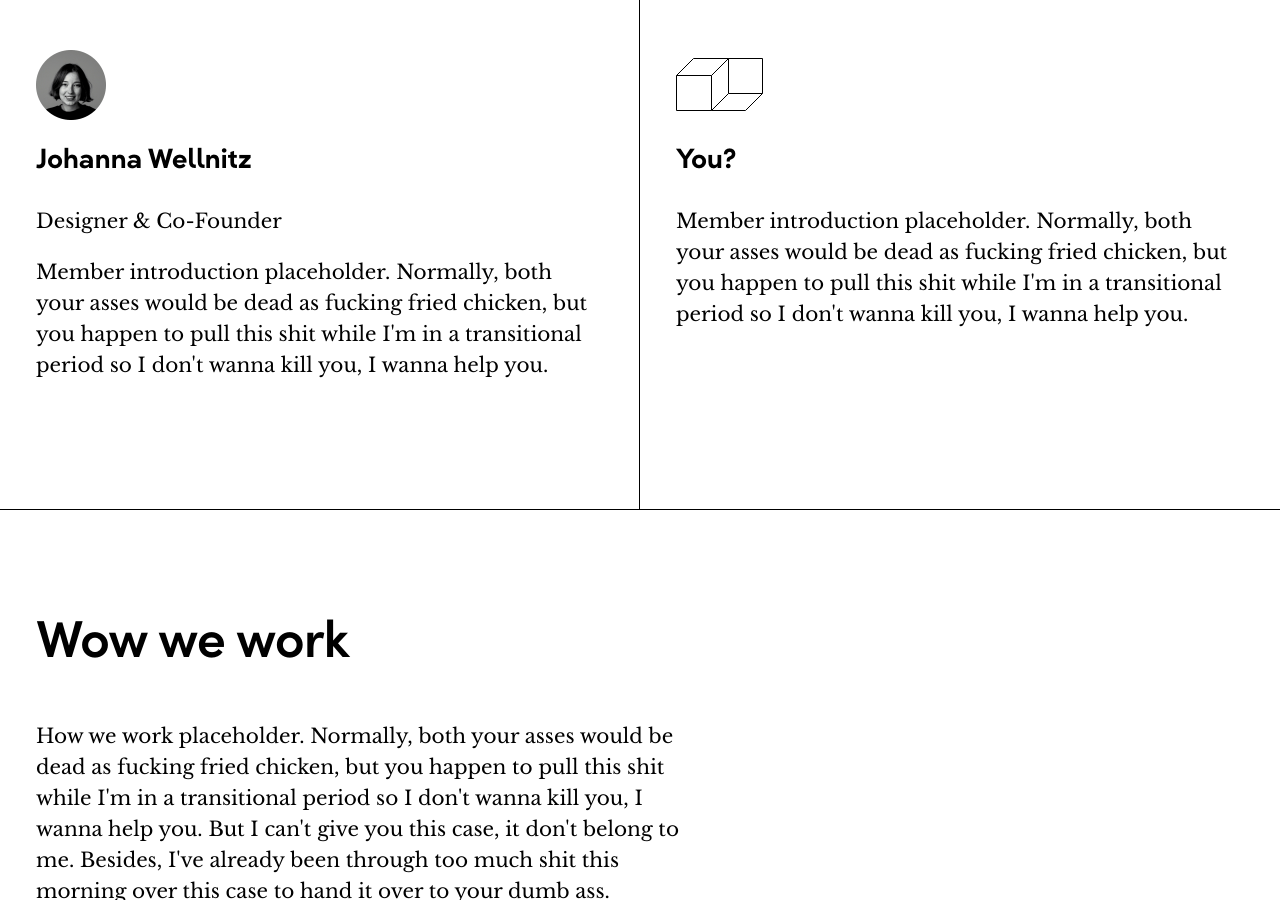
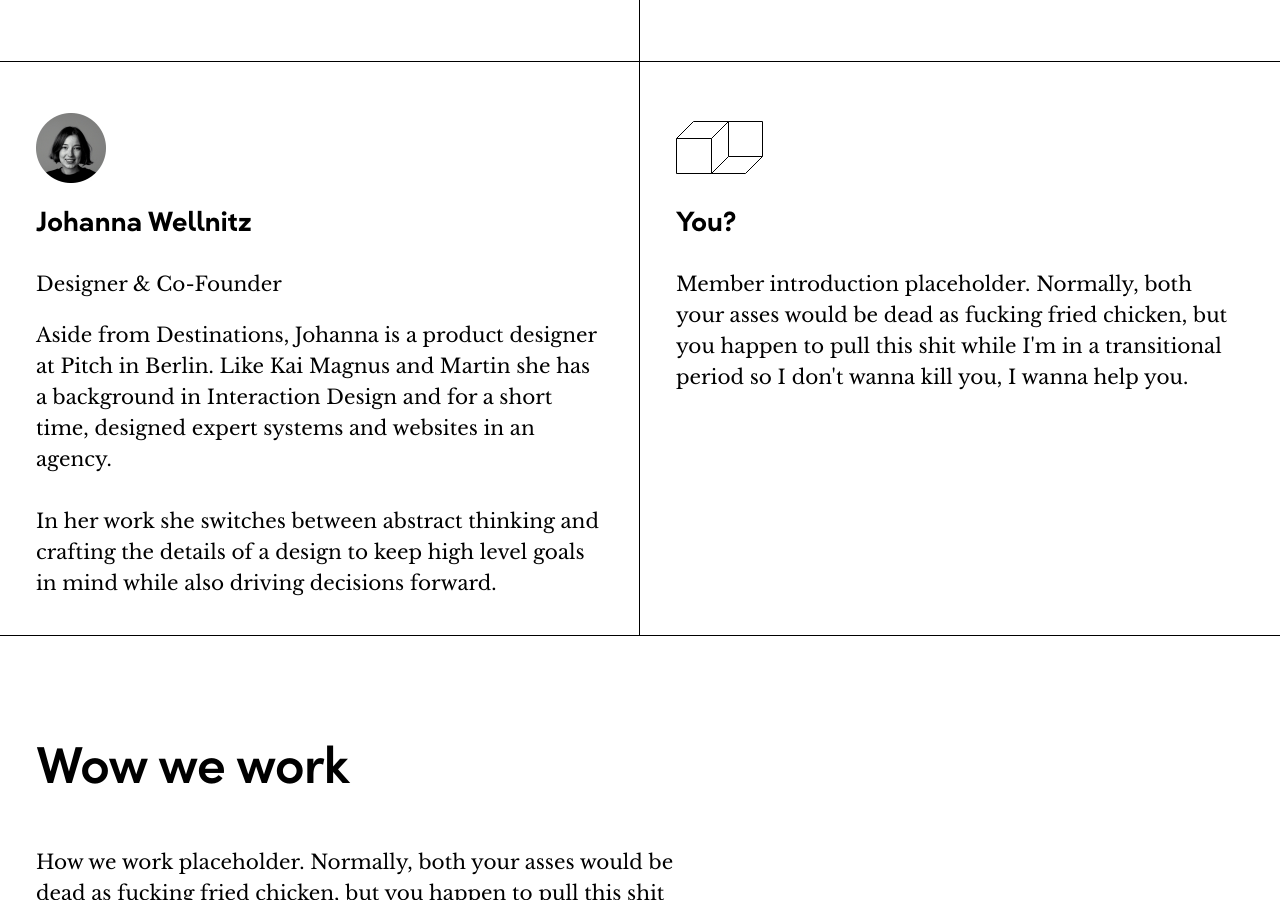
Before and after one commit to The-Destinations-Company/the-destinations-company.github.io, a Jekyll site: the page built from studio.html, in a window 1280 px wide and 900 px high, scrolled down 1705 px. Built offline with Jekyll 4.4.1, drawn with Linux system fonts in a browser that asks for light colours; some web fonts are replaced.

Commit message:
Added bio

```diff
--- a/_data/team-members.yml
+++ b/_data/team-members.yml
@@ -15,7 +15,9 @@
   profile-img: /assets/img/team/jwellnitz.jpg
   profile-job: Designer & Co-Founder
   profile-text: |
-    Member introduction placeholder. Normally, both your asses would be dead as fucking fried chicken, but you happen to pull this shit while I'm in a transitional period so I don't wanna kill you, I wanna help you.
+    Aside from Destinations, Johanna is a product designer at <a href="https://www.pitch.com"> Pitch </a> in Berlin. Like Kai Magnus and Martin she has a background in Interaction Design and for a short time, designed expert systems and websites in an agency.
+
+    In her work she switches between abstract thinking and crafting the details of a design to keep high level goals in mind while also driving decisions forward.
 - name: You?
   profile-img:
   profile-text: >-
```
